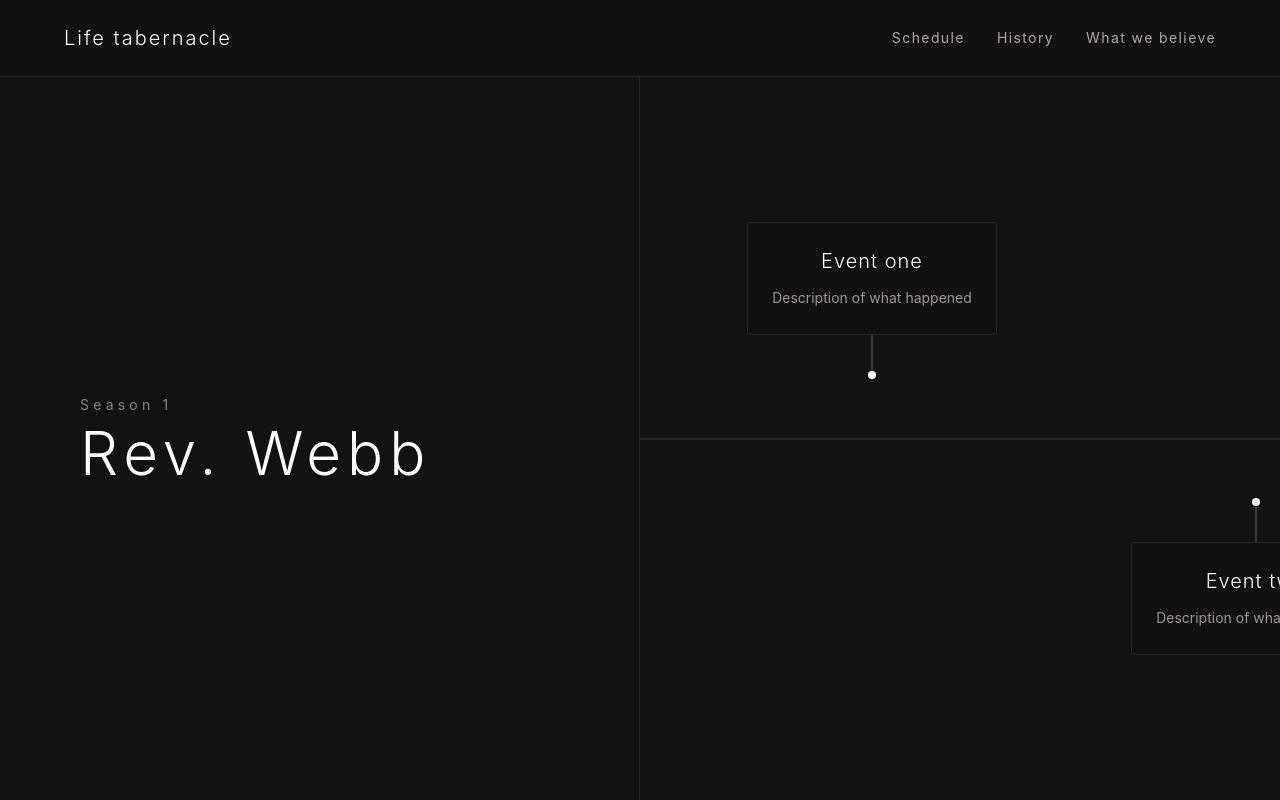
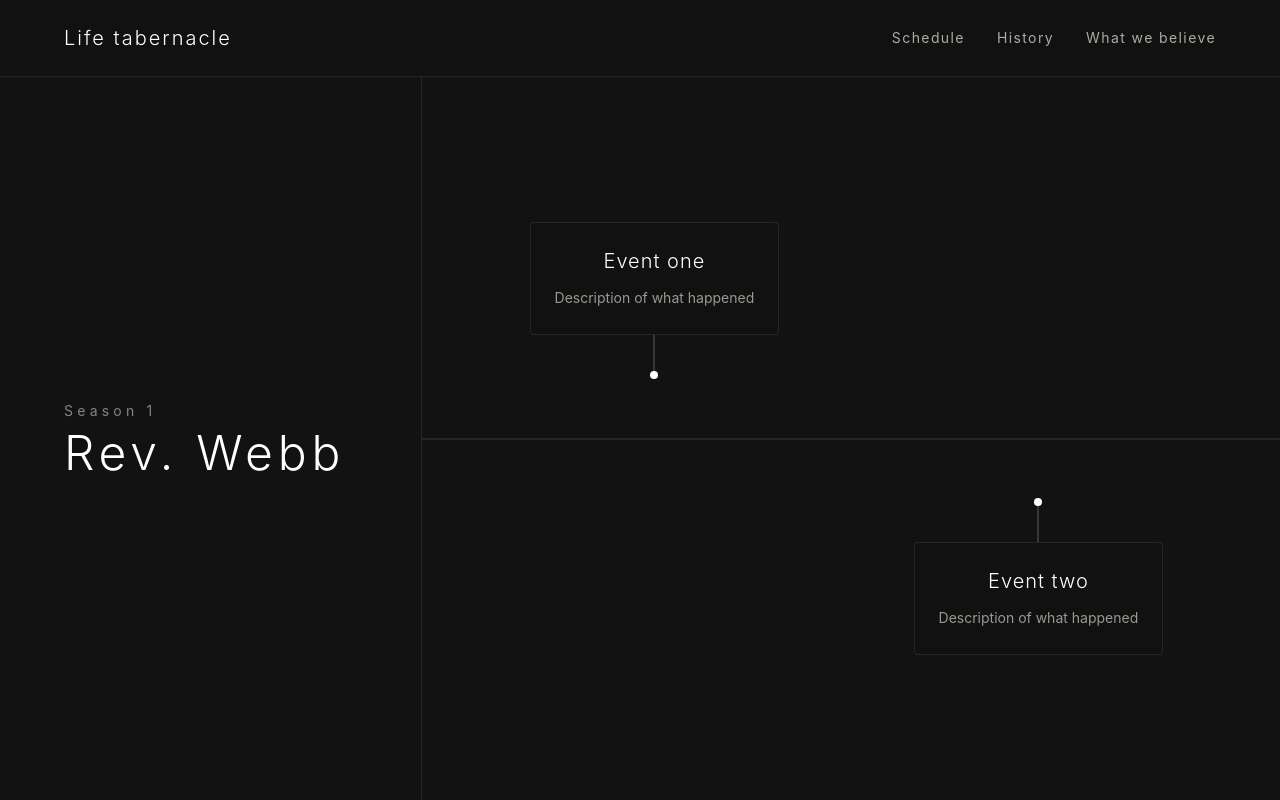
Before and after one commit to gio1135/lifetabporterville, a SvelteKit app: page /history in a window 1280 px wide. Built offline with nearby package versions, Linux system fonts and the light colour scheme.

Commit message:
Update history header width to 1/3 and add pastor image background

```diff
--- a/src/routes/history/+page.svelte
+++ b/src/routes/history/+page.svelte
@@ -1,4 +1,6 @@
 <script lang="ts">
+  import stephenImg from '$lib/assets/pastors/stephen_marchbanks.jpeg?enhanced';
+
   const eras = [
     {
       pastor: 'Rev. Webb',
@@ -30,6 +32,7 @@
     {
       pastor: 'Stephen Marchbanks',
       period: 'Season 4',
+      image: stephenImg,
       milestones: [
         { title: 'Event one', desc: 'Description of what happened', position: 'bottom' },
         { title: 'Event two', desc: 'Description of what happened', position: 'top' },
@@ -95,9 +98,17 @@
   {#each eras as era (era.period)}
     <section class="relative shrink-0 flex h-full">
       <!-- Sticky Header -->
-      <div class="sticky left-0 top-0 h-[40dvh] md:h-full w-screen md:w-[50vw] bg-dark z-20 flex flex-col justify-center px-8 md:px-20 md:border-r border-sand/10 shrink-0">
-        <h2 class="text-sm tracking-[0.3em] text-sand/60 mb-2">{era.period}</h2>
-        <h1 class="text-4xl md:text-6xl font-light tracking-widest text-white">{era.pastor}</h1>
+      <div class="sticky left-0 top-0 h-[40dvh] md:h-full w-screen md:w-[33vw] bg-dark z-20 flex flex-col justify-center px-8 md:px-16 md:border-r border-sand/10 shrink-0 relative overflow-hidden">
+        {#if era.image}
+          <div class="absolute inset-0 z-0">
+            <enhanced:img src={era.image} alt={era.pastor} class="w-full h-full object-cover opacity-20 mix-blend-luminosity" />
+            <div class="absolute inset-0 bg-gradient-to-r from-dark/80 to-dark"></div>
+          </div>
+        {/if}
+        <div class="relative z-10">
+          <h2 class="text-sm tracking-[0.3em] text-sand/60 mb-2">{era.period}</h2>
+          <h1 class="text-4xl md:text-5xl font-light tracking-widest text-white">{era.pastor}</h1>
+        </div>
       </div>
 
       <!-- Milestones Container (scrolls past) -->
@@ -121,7 +132,7 @@
         {/each}
 
         <!-- Extra space at the end of the era -->
-        <div class="w-[20vw] md:w-[50vw] shrink-0"></div>
+        <div class="w-[20vw] md:w-[33vw] shrink-0"></div>
       </div>
     </section>
   {/each}
```
Also changed, not shown: 1 other file (tests, documents, lock files or other folders).
